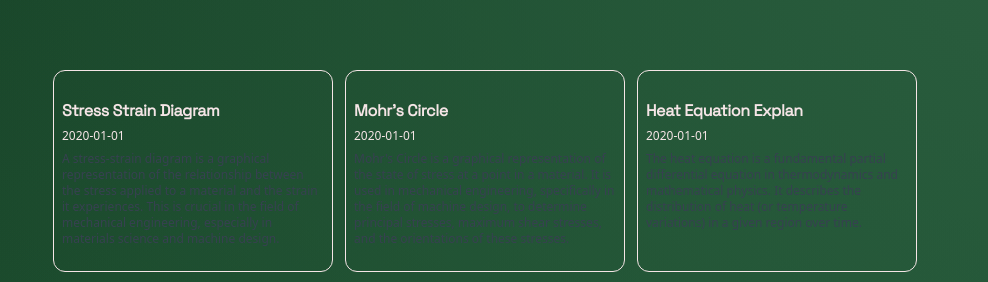
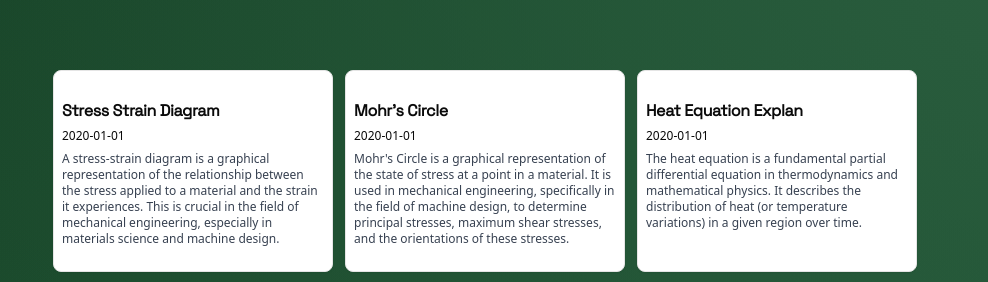
Before and after one commit to rahuljangirwork/rahuljangir.work, a Next.js app: page / in a window 1280 px wide. Shown: the part 652-934 px from the top of the page, without its empty margins (155-1143 px from the left). Built offline with nearby package versions, Linux system fonts and the light colour scheme.

Commit message:
reverted to default shadcn card component, going to restart its configuration

```diff
--- a/app/components/ui/card.tsx
+++ b/app/components/ui/card.tsx
@@ -1,39 +1,20 @@
 import * as React from "react";
 
 import { cn } from "@/app/lib/utils";
-import Image from "next/image";
 
-interface CardProps extends React.HTMLAttributes<HTMLDivElement> {
-  src?: string;
-}
-
-const Card = React.forwardRef<HTMLDivElement, CardProps>(
-  ({ className, src, ...props }, ref) => (
+const Card = React.forwardRef<
+  HTMLDivElement,
+  React.HTMLAttributes<HTMLDivElement>
+>(({ className, ...props }, ref) => (
   <div
     ref={ref}
     className={cn(
-        "rounded-xl border border-palette-3 text-card-foreground group/card",
-        "transition-all duration-200 ease-in-out",
-        "hover:scale-[1.01] hover:shadow-[0_10px_60px_25px_rgba(79,111,82,0.3)]",
+      "rounded-lg border border-neutral-200 bg-white text-neutral-950 shadow-sm dark:border-neutral-800 dark:bg-neutral-950 dark:text-neutral-50",
       className,
     )}
     {...props}
-    >
-      {src && (
-        <div className="aspect-w-3 aspect-h-2 overflow-hidden rounded-t-lg">
-          <Image
-            src={src}
-            alt={`Cover Image for ${src}`}
-            width={484}
-            height={322}
-            className="object-cover"
   />
-        </div>
-      )}
-      {props.children}
-    </div>
-  ),
-);
+));
 Card.displayName = "Card";
 
 const CardHeader = React.forwardRef<
@@ -42,10 +23,7 @@ const CardHeader = React.forwardRef<
 >(({ className, ...props }, ref) => (
   <div
     ref={ref}
-    className={cn(
-      "flex flex-col space-y-1.5 p-6 group-hover/card:bg-palette-2 group-hover/card:bg-opacity-10 group-hover/card:rounded-b-xl",
-      className,
-    )}
+    className={cn("flex flex-col space-y-1.5 p-6", className)}
     {...props}
   />
 ));
@@ -72,7 +50,7 @@ const CardDescription = React.forwardRef<
 >(({ className, ...props }, ref) => (
   <p
     ref={ref}
-    className={cn("text-sm text-muted-foreground", className)}
+    className={cn("text-sm text-neutral-500 dark:text-neutral-400", className)}
     {...props}
   />
 ));
@@ -82,14 +60,7 @@ const CardContent = React.forwardRef<
   HTMLDivElement,
   React.HTMLAttributes<HTMLDivElement>
 >(({ className, ...props }, ref) => (
-  <div
-    ref={ref}
-    className={cn(
-      "p-6 pt-0 group-hover/card:bg-palette-2 group-hover/card:bg-opacity-10",
-      className,
-    )}
-    {...props}
-  />
+  <div ref={ref} className={cn("p-6 pt-0", className)} {...props} />
 ));
 CardContent.displayName = "CardContent";
 
```
Lines whose indentation alone changed are shown as unchanged.
